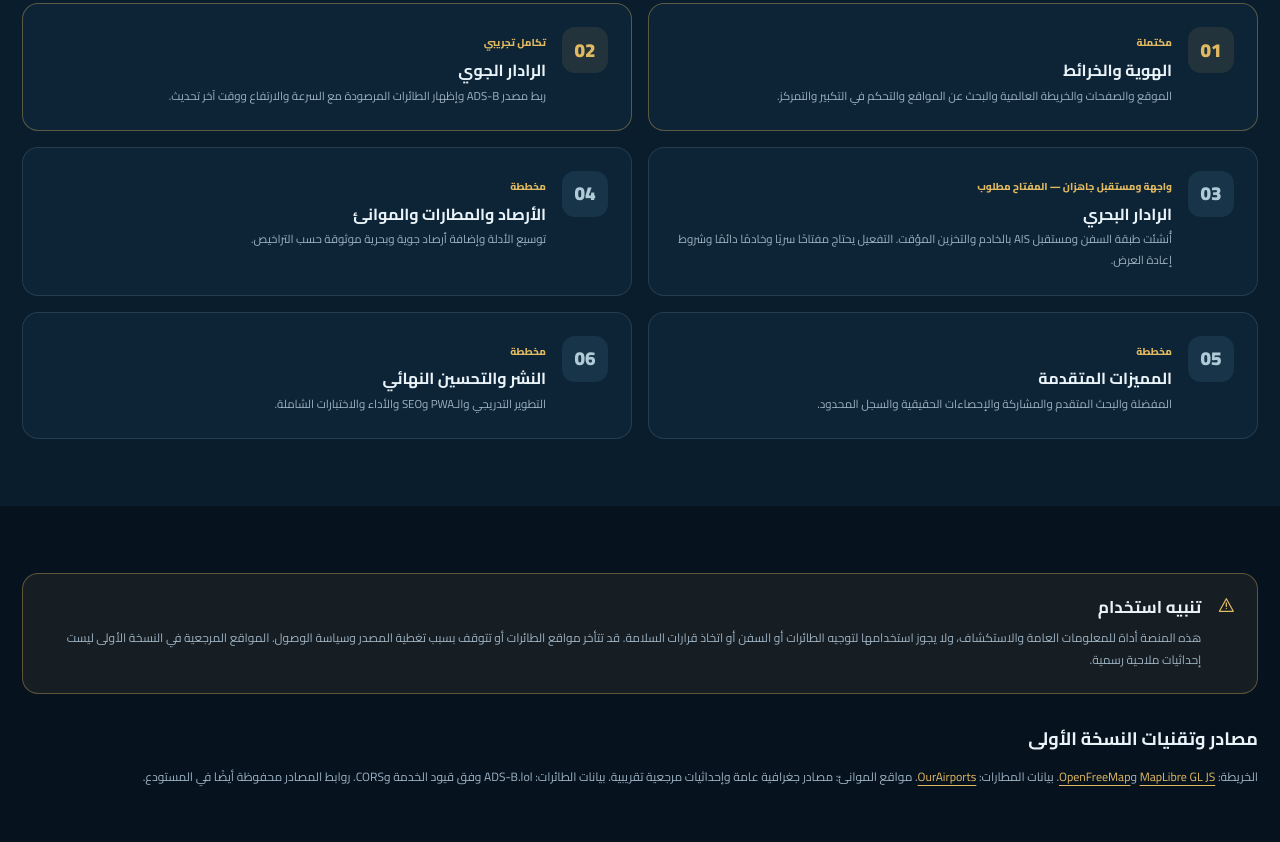
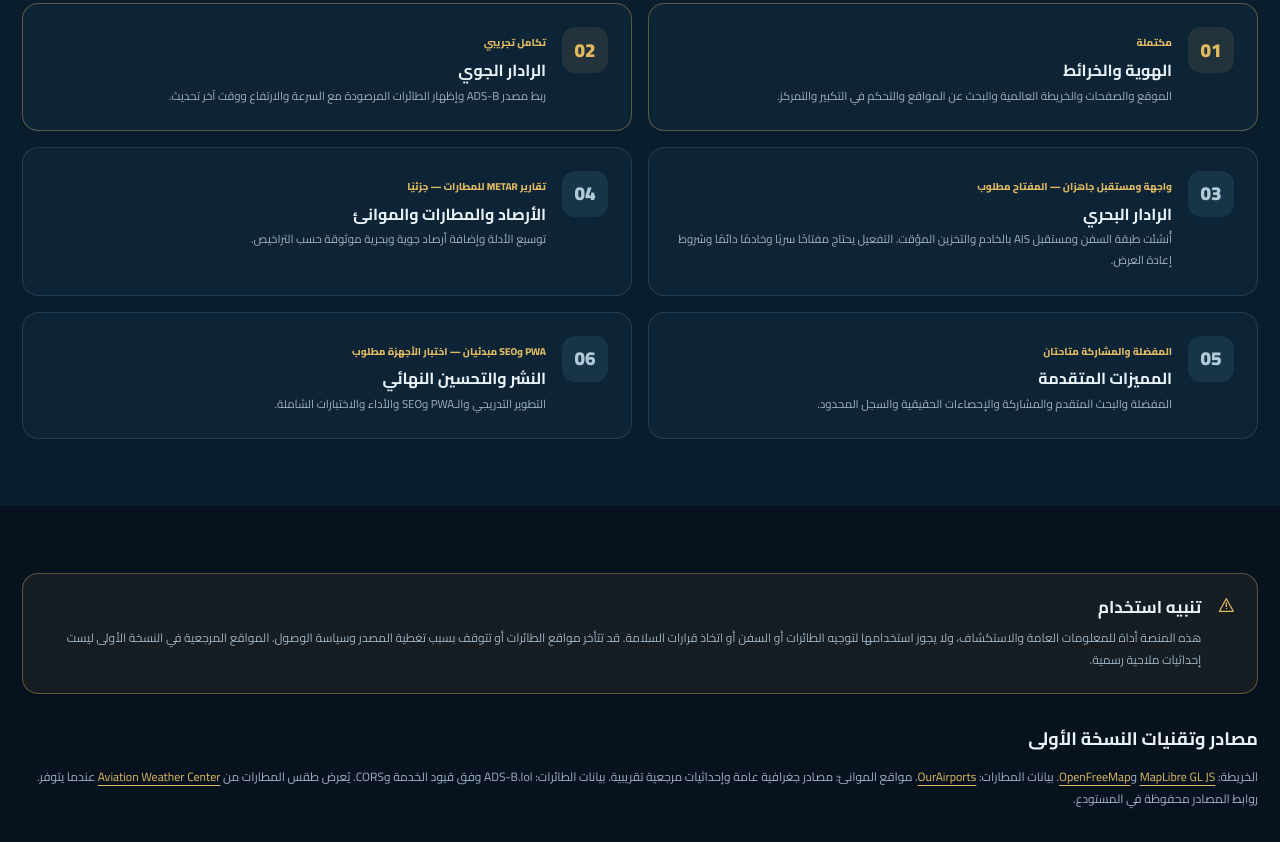
Before and after one commit to imadtbn/dz-air-sea-radar, a plain HTML site: page about.html in a window 1280 px wide. Shown: the part 1058-1900 px from the top of the page. Drawn offline with Linux system fonts and the light colour scheme.

Commit message:
docs: mark phased readiness and add radar data attribution

```diff
--- a/about.html
+++ b/about.html
@@ -6,8 +6,8 @@
 <div class="timeline-item done"><span class="timeline-number">01</span><div><span class="timeline-status">مكتملة</span><h3>الهوية والخرائط</h3><p>الموقع والصفحات والخريطة العالمية والبحث عن المواقع والتحكم في التكبير والتمركز.</p></div></div>
 <div class="timeline-item done"><span class="timeline-number">02</span><div><span class="timeline-status">تكامل تجريبي</span><h3>الرادار الجوي</h3><p>ربط مصدر ADS-B وإظهار الطائرات المرصودة مع السرعة والارتفاع ووقت آخر تحديث.</p></div></div>
 <div class="timeline-item"><span class="timeline-number">03</span><div><span class="timeline-status">واجهة ومستقبل جاهزان — المفتاح مطلوب</span><h3>الرادار البحري</h3><p>أُنشئت طبقة السفن ومستقبل AIS بالخادم والتخزين المؤقت. التفعيل يحتاج مفتاحًا سريًا وخادمًا دائمًا وشروط إعادة العرض.</p></div></div>
-<div class="timeline-item"><span class="timeline-number">04</span><div><span class="timeline-status">مخططة</span><h3>الأرصاد والمطارات والموانئ</h3><p>توسيع الأدلة وإضافة أرصاد جوية وبحرية موثوقة حسب التراخيص.</p></div></div>
-<div class="timeline-item"><span class="timeline-number">05</span><div><span class="timeline-status">مخططة</span><h3>المميزات المتقدمة</h3><p>المفضلة والبحث المتقدم والمشاركة والإحصاءات الحقيقية والسجل المحدود.</p></div></div>
-<div class="timeline-item"><span class="timeline-number">06</span><div><span class="timeline-status">مخططة</span><h3>النشر والتحسين النهائي</h3><p>التطوير التدريجي والـPWA وSEO والأداء والاختبارات الشاملة.</p></div></div></div></div></section>
-<section class="section"><div class="container"><div class="disclaimer-card"><span data-icon="alert-triangle"></span><div><h2>تنبيه استخدام</h2><p>هذه المنصة أداة للمعلومات العامة والاستكشاف، ولا يجوز استخدامها لتوجيه الطائرات أو السفن أو اتخاذ قرارات السلامة. قد تتأخر مواقع الطائرات أو تتوقف بسبب تغطية المصدر وسياسة الوصول. المواقع المرجعية في النسخة الأولى ليست إحداثيات ملاحية رسمية.</p></div></div><div class="sources-area"><h2>مصادر وتقنيات النسخة الأولى</h2><p>الخريطة: <a href="https://maplibre.org/" target="_blank" rel="noopener noreferrer">MapLibre GL JS</a> و<a href="https://openfreemap.org/" target="_blank" rel="noopener noreferrer">OpenFreeMap</a>. بيانات المطارات: <a href="https://ourairports.com/data/" target="_blank" rel="noopener noreferrer">OurAirports</a>. مواقع الموانئ: مصادر جغرافية عامة وإحداثيات مرجعية تقريبية. بيانات الطائرات: ADS-B.lol وفق قيود الخدمة وCORS. روابط المصادر محفوظة أيضًا في المستودع.</p></div></div></section></main>
+<div class="timeline-item"><span class="timeline-number">04</span><div><span class="timeline-status">تقارير METAR للمطارات — جزئيًا</span><h3>الأرصاد والمطارات والموانئ</h3><p>توسيع الأدلة وإضافة أرصاد جوية وبحرية موثوقة حسب التراخيص.</p></div></div>
+<div class="timeline-item"><span class="timeline-number">05</span><div><span class="timeline-status">المفضلة والمشاركة متاحتان</span><h3>المميزات المتقدمة</h3><p>المفضلة والبحث المتقدم والمشاركة والإحصاءات الحقيقية والسجل المحدود.</p></div></div>
+<div class="timeline-item"><span class="timeline-number">06</span><div><span class="timeline-status">PWA وSEO مبدئيان — اختبار الأجهزة مطلوب</span><h3>النشر والتحسين النهائي</h3><p>التطوير التدريجي والـPWA وSEO والأداء والاختبارات الشاملة.</p></div></div></div></div></section>
+<section class="section"><div class="container"><div class="disclaimer-card"><span data-icon="alert-triangle"></span><div><h2>تنبيه استخدام</h2><p>هذه المنصة أداة للمعلومات العامة والاستكشاف، ولا يجوز استخدامها لتوجيه الطائرات أو السفن أو اتخاذ قرارات السلامة. قد تتأخر مواقع الطائرات أو تتوقف بسبب تغطية المصدر وسياسة الوصول. المواقع المرجعية في النسخة الأولى ليست إحداثيات ملاحية رسمية.</p></div></div><div class="sources-area"><h2>مصادر وتقنيات النسخة الأولى</h2><p>الخريطة: <a href="https://maplibre.org/" target="_blank" rel="noopener noreferrer">MapLibre GL JS</a> و<a href="https://openfreemap.org/" target="_blank" rel="noopener noreferrer">OpenFreeMap</a>. بيانات المطارات: <a href="https://ourairports.com/data/" target="_blank" rel="noopener noreferrer">OurAirports</a>. مواقع الموانئ: مصادر جغرافية عامة وإحداثيات مرجعية تقريبية. بيانات الطائرات: ADS-B.lol وفق قيود الخدمة وCORS. يُعرض طقس المطارات من <a href="https://aviationweather.gov/data/api/" target="_blank" rel="noopener noreferrer">Aviation Weather Center</a> عندما يتوفر. روابط المصادر محفوظة في المستودع.</p></div></div></section></main>
 <footer class="site-footer"><div class="container footer-top"><div><a class="brand footer-brand" href="index.html"><img src="assets/icons/radar.svg" alt="" width="40" height="40"><span><strong>DZ <span>Air & Sea</span> Radar</strong><small>اكتشف الأفق من مكان واحد</small></span></a><p>مشروع لاستكشاف الملاحة الجوية والبحرية، مع التركيز على الجزائر.</p></div><nav aria-label="روابط التذييل"><a href="index.html">الرئيسية</a><a href="airports.html">المطارات</a><a href="ports.html">الموانئ</a><a href="favorites.html">المفضلة</a><a href="about.html">عن المنصة</a></nav></div><div class="container footer-bottom"><span>© <span class="current-year">2026</span> DZ Air & Sea Radar</span><span>معلومات عامة وليست نظامًا ملاحيًا معتمدًا.</span></div></footer></body></html>
```
